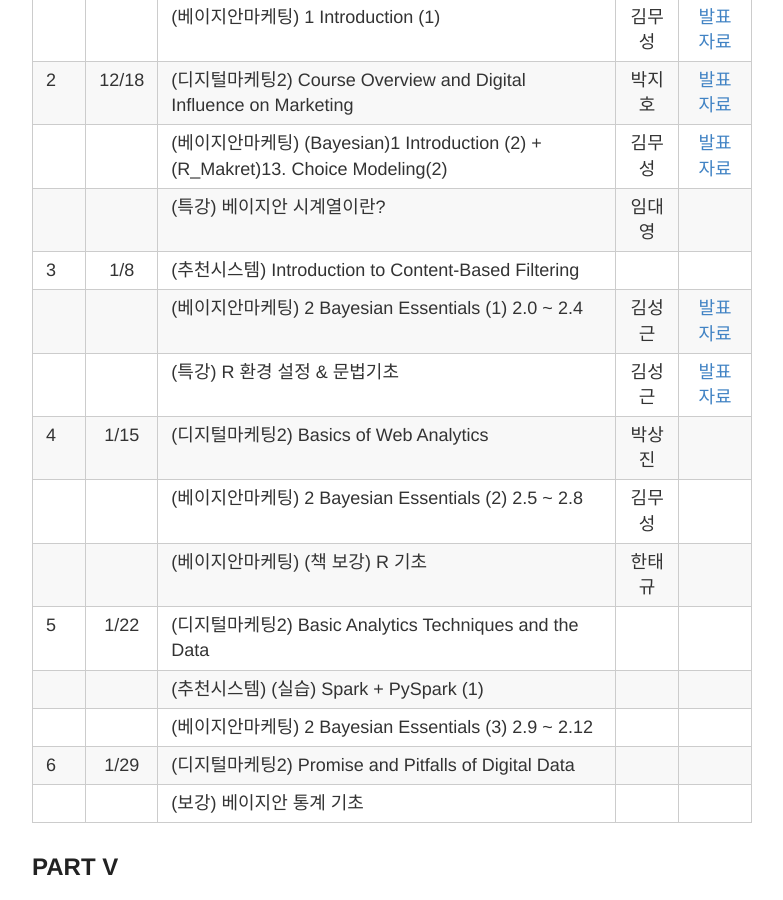
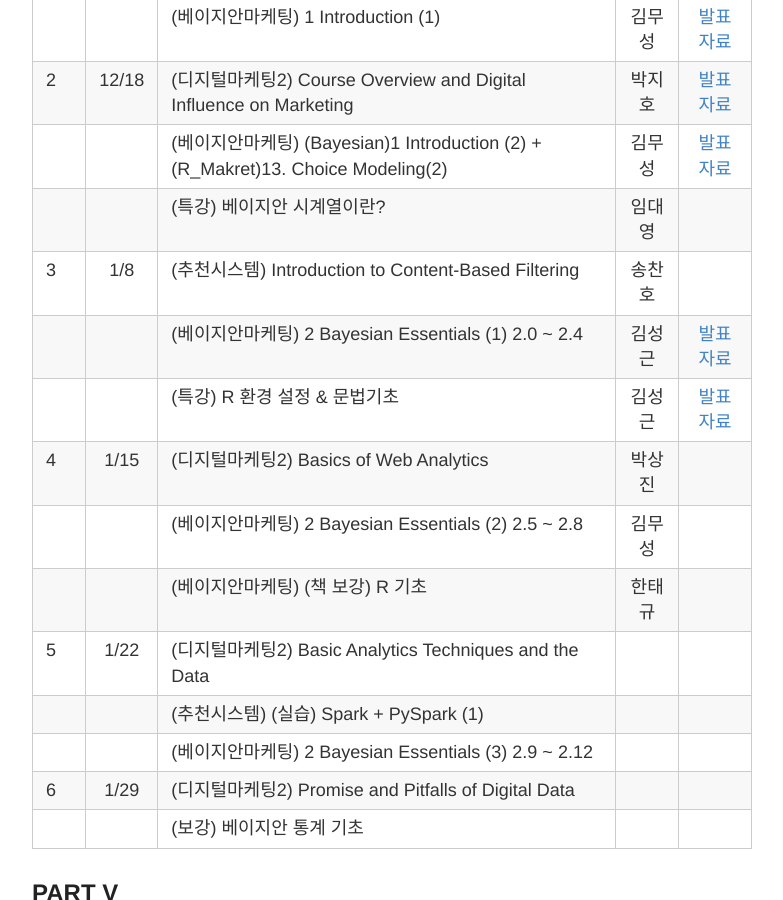
Before and after one commit to psygement/conpsy, a Jekyll site: the page built from _posts/2015-12-14-SCHEDULE.md, in a window 1280 px wide and 900 px high, scrolled down 615 px. Shown: the whole window, without its empty margins (248-1031 px from the left). Built offline with Jekyll 4.4.1, drawn with Linux system fonts in a browser that asks for light colours; Markdown is read by kramdown in place of the engine named in the settings.

Commit message:
Update 2015-12-14-SCHEDULE.md

```diff
--- a/_posts/2015-12-14-SCHEDULE.md
+++ b/_posts/2015-12-14-SCHEDULE.md
@@ -18,7 +18,7 @@ title: 스터디 일정 & 커리큘럼 & 발표자료
 | 2 |12/18 |(디지털마케팅2)  Course Overview and Digital Influence on Marketing  | 박지호 |[발표자료](https://drive.google.com/file/d/0B_Ekt7icI0htUk1ocFU4emVZd0k/view)|
 |   |    |(베이지안마케팅) (Bayesian)1 Introduction (2) + (R_Makret)13. Choice Modeling(2) |김무성|[발표자료](https://github.com/psygement/conpsy/blob/master/part2/R-marketing/ch13/13_Choice_Modeling.ipynb)|
 |   |    |(특강) 베이지안 시계열이란?  |임대영|
-| 3 |1/8 |(추천시스템) Introduction to Content-Based Filtering  |  | |
+| 3 |1/8 |(추천시스템) Introduction to Content-Based Filtering  | 송찬호 | |
 |   |    |(베이지안마케팅) 2 Bayesian Essentials (1) 2.0 ~ 2.4  |김성근|[발표자료](https://drive.google.com/file/d/0B_Ekt7icI0htc3dEYW02SUtXN0E/view)|
 |   |    |(특강) R 환경 설정 & 문법기초 |김성근|[발표자료](https://drive.google.com/file/d/0B_Ekt7icI0htZFUxZC1aZHZYdk0/view) |
 | 4 |1/15 |(디지털마케팅2)  Basics of Web Analytics  | 박상진 | |
```
